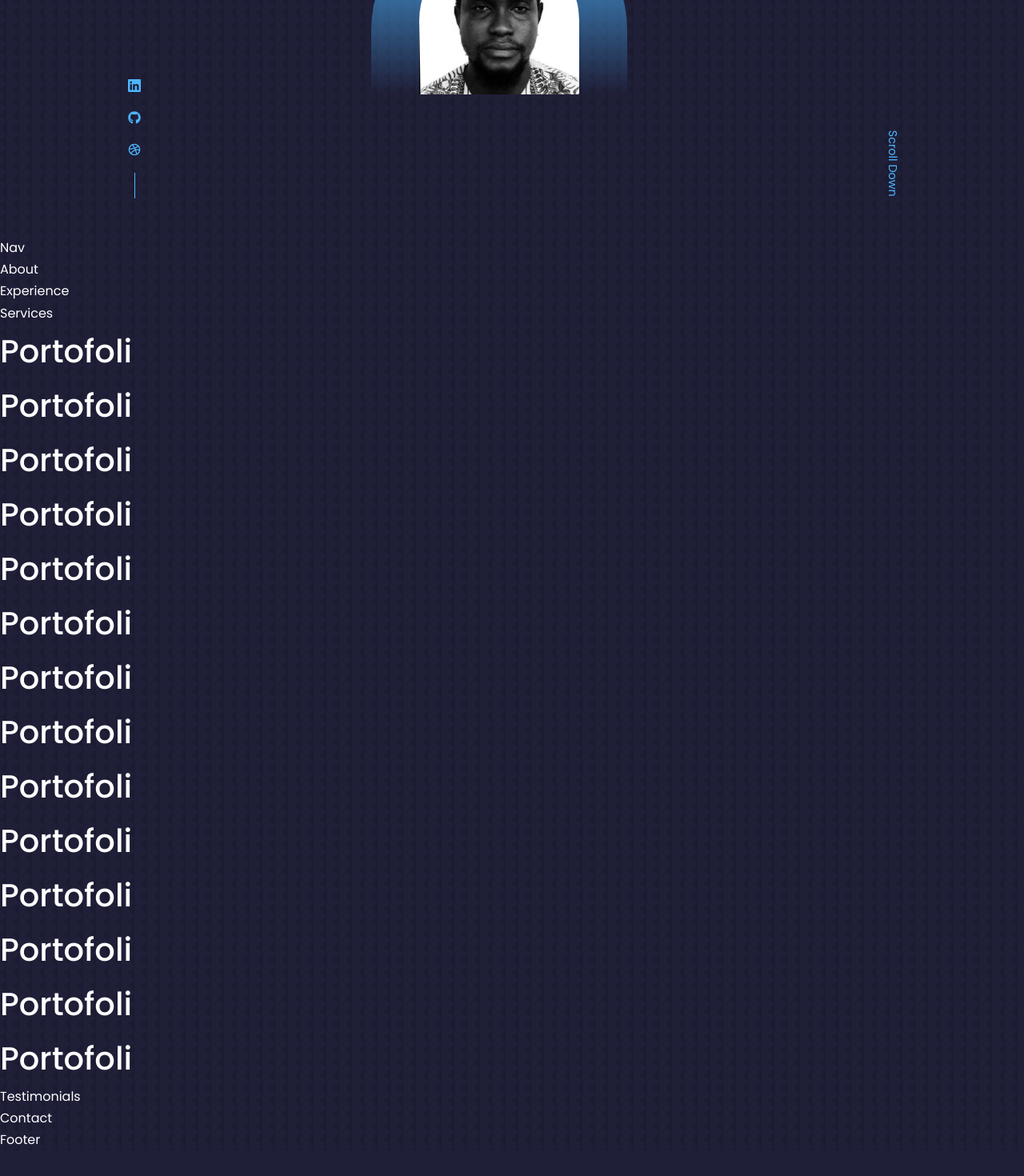
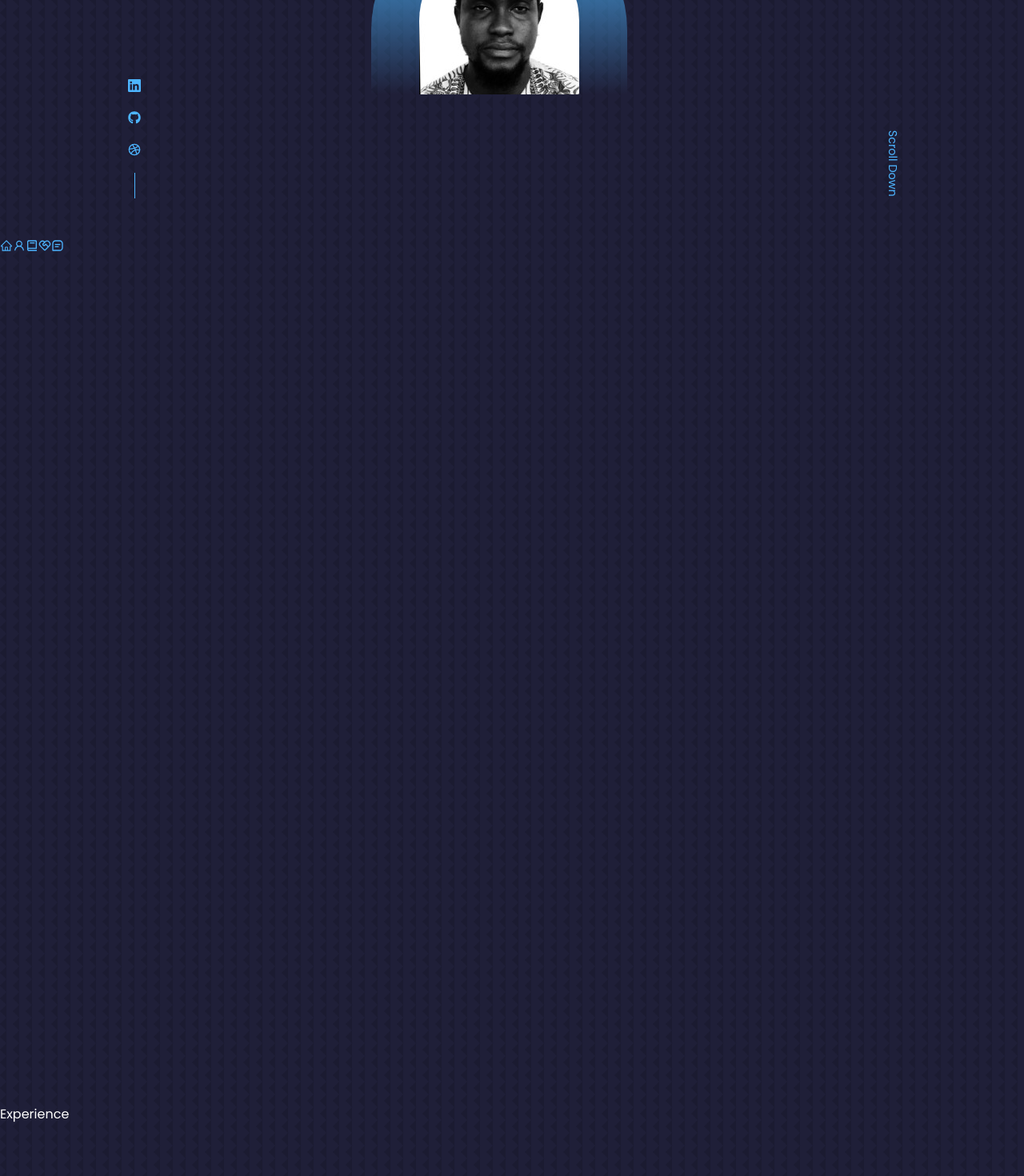
Before and after one commit to quarshie133/my-react-portfolio-website, a React (Create React App) app: page / in a window 1280 px wide. Shown: the part 504-1974 px from the top of the page at 80% size. Before the commit the page ends 1942 px from the top, so only its background shows below. Built offline with nearby package versions, Linux system fonts and the light colour scheme.

Commit message:
layout view

```diff
--- a/src/components/about/About.jsx
+++ b/src/components/about/About.jsx
@@ -2,7 +2,11 @@
 import "./about.css";
 
 const About = () => {
-  return <div>About</div>;
+  return (
+    <section id="about">
+
+    </section>
+  );
 };
 
 export default About;
--- a/src/components/contact/Contact.jsx
+++ b/src/components/contact/Contact.jsx
@@ -3,7 +3,7 @@
 
 const Contact = () => {
   return (
-    <div>Contact</div>
+    <section id='contact'>Contact</section>
   )
 }
 
--- a/src/components/experience/Experience.jsx
+++ b/src/components/experience/Experience.jsx
@@ -1,10 +1,11 @@
-import React from 'react'
-import './experience.css';
+import React from "react";
+import "./experience.css";
 
 const Experience = () => {
   return (
-    <div>Experience</div>
-  )
-}
+  <section id="experience">Experience</section>
+
+  );
+};
 
 export default Experience;
--- a/src/components/nav/Nav.jsx
+++ b/src/components/nav/Nav.jsx
@@ -1,10 +1,32 @@
-import React from 'react';
-import './nav.css';
+import React from "react";
+import "./nav.css";
+import { AiOutlineHome } from "react-icons/ai";
+import { AiOutlineUser } from "react-icons/ai";
+import { BiBook } from "react-icons/bi";
+import { RiServiceLine } from "react-icons/ri";
+import { BiMessageSquareDetail } from "react-icons/bi";
+
 
 const Nav = () => {
   return (
-    <div>Nav</div>
-  )
-}
+    <nav>
+      <a href="#">
+        <AiOutlineHome />
+      </a>
+      <a href="#about">
+        <AiOutlineUser />
+      </a>
+      <a href="#experience">
+        <BiBook />
+      </a>
+      <a href="#services">
+        <RiServiceLine />
+      </a>
+      <a href="#contact">
+        <BiMessageSquareDetail />
+      </a>
+    </nav>
+  );
+};
 
-export default Nav
+export default Nav;
--- a/src/components/portfolio/Portfolio.jsx
+++ b/src/components/portfolio/Portfolio.jsx
@@ -2,23 +2,7 @@
 
 const Portfolio = () => {
   return (
-    <div>
-      <h1>Portofoli</h1>
-      <h1>Portofoli</h1>
-      <h1>Portofoli</h1>
-      <h1>Portofoli</h1>
-      <h1>Portofoli</h1>
-      <h1>Portofoli</h1>
-      <h1>Portofoli</h1>
-      <h1>Portofoli</h1>
-      <h1>Portofoli</h1>
-      <h1>Portofoli</h1>
-      <h1>Portofoli</h1>
-      <h1>Portofoli</h1>
-      <h1>Portofoli</h1>
-      <h1>Portofoli</h1>
-
-    </div>
+    <section id='portfolio'>port</section>
   )
 }
 
--- a/src/components/services/Services.jsx
+++ b/src/components/services/Services.jsx
@@ -4,7 +4,9 @@
 
 const Services = () => {
   return (
-    <div>Services</div>
+    <section id='services'>
+       services
+    </section>
   )
 }
 
--- a/src/components/testimonials/Testimonials.jsx
+++ b/src/components/testimonials/Testimonials.jsx
@@ -3,7 +3,7 @@
 
 const Testimonials = () => {
   return (
-    <div>Testimonials</div>
+    <section id='testimonials'>testimonials</section>
   )
 }
 
--- a/src/index.css
+++ b/src/index.css
@@ -59,6 +59,7 @@
 
 section {
   margin-top: 8rem;
+  height: 100vh;
 }
 
 section > h2, section > h5 {
```
